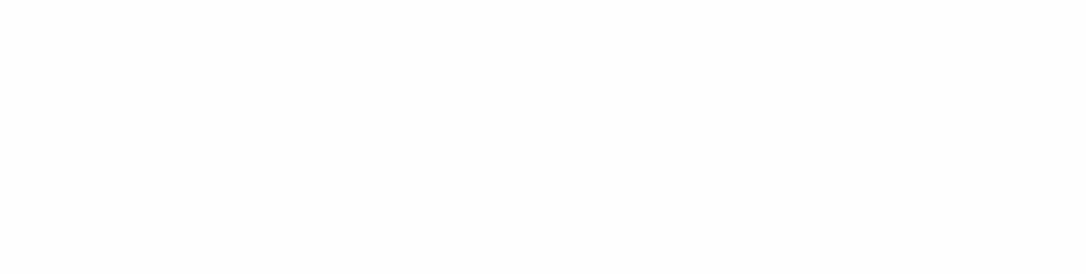
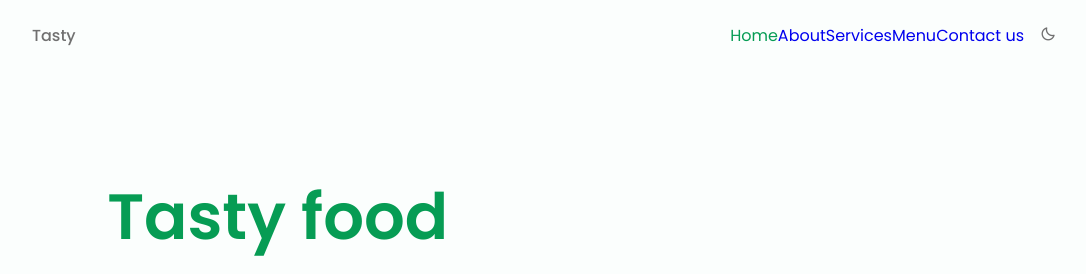
Before and after one commit to kadamrutika1/food-websites, a plain HTML site: page index.html in a window 1280 px wide. Shown: the top 274 px of the page, without its empty margins (96-1182 px from the left). Drawn offline with nearby package versions, Linux system fonts and the light colour scheme; files that its build step writes are made by us from their sources; a script that the page names is missing.

Commit message:
kadam rutika

```diff
--- a/index.html
+++ b/index.html
@@ -10,7 +10,7 @@
         <!--========== CSS ==========-->
         <link rel="stylesheet" href="assets/css/styles.css">
 
-        <title>Responsive website food<title>
+        <title>Responsive website food</title>
     </head>
     <body>
 
@@ -26,9 +26,11 @@
 
                 <div class="nav__menu" id="nav-menu">
                     <ul class="nav__list">
-                        <li class="nav__item"><a href="#home" class="nav__link active-link">Home</a></li>
-                        <li class="nav__item"><a href="#services" class="nav__link">Services</a></li>
-                        <li class="nav__item"><a href="#contact" class="nav__link">Contact us</a></li>
+                        <li class="nav_item"><a href="#home" class="nav_link active-link">Home</a></li>
+                        <li class="nav_item"><a href="#about" class="nav_link">About</a></li>
+                        <li class="nav_item"><a href="#services" class="nav_link">Services</a></li>
+                        <li class="nav_item"><a href="#menu" class="nav_link">Menu</a></li>
+                        <li class="nav_item"><a href="#contact" class="nav_link">Contact us</a></li>
 
                         <li><i class='bx bx-moon change-theme' id="theme-button"></i></li>
                     </ul>
```
